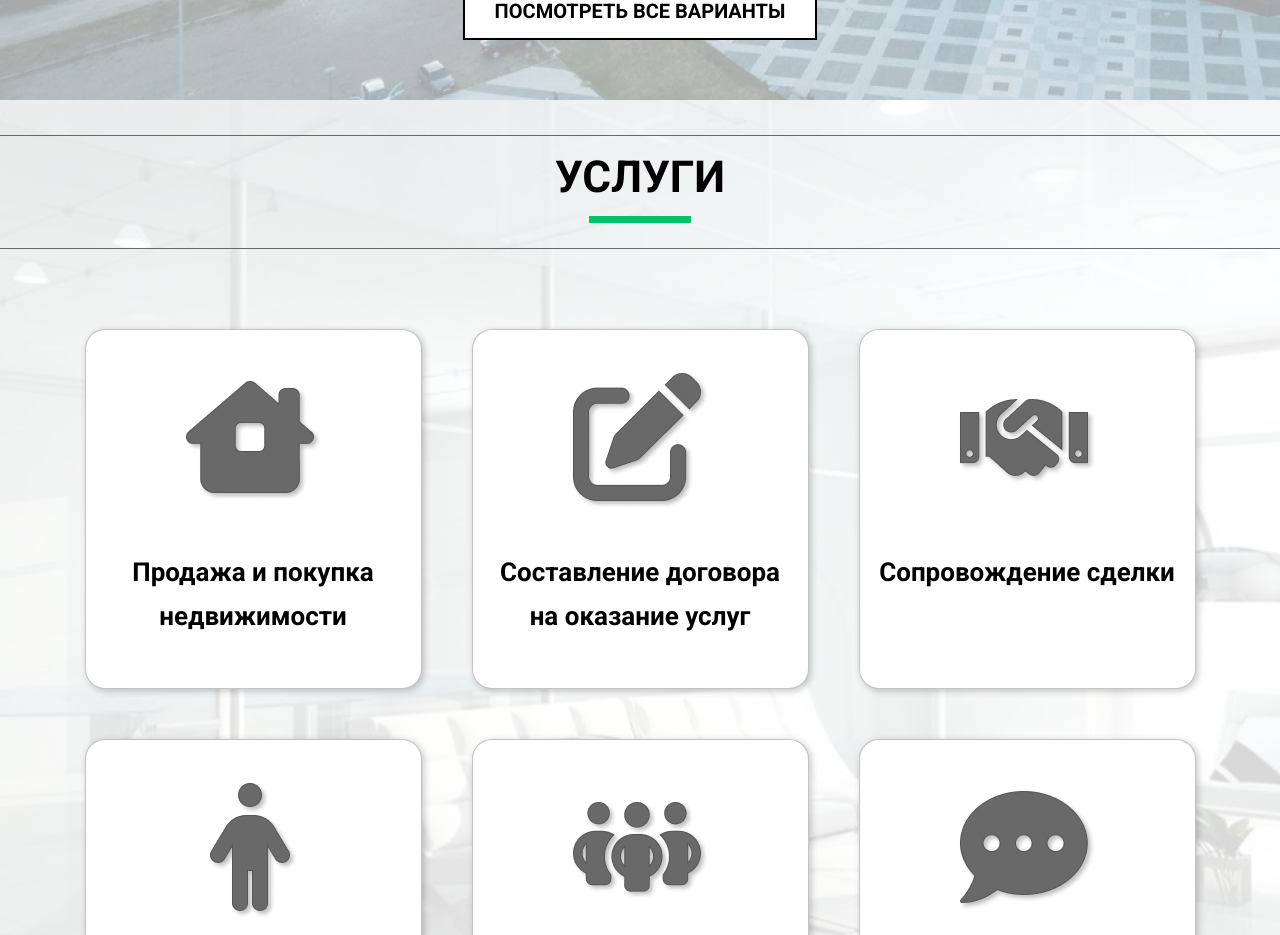
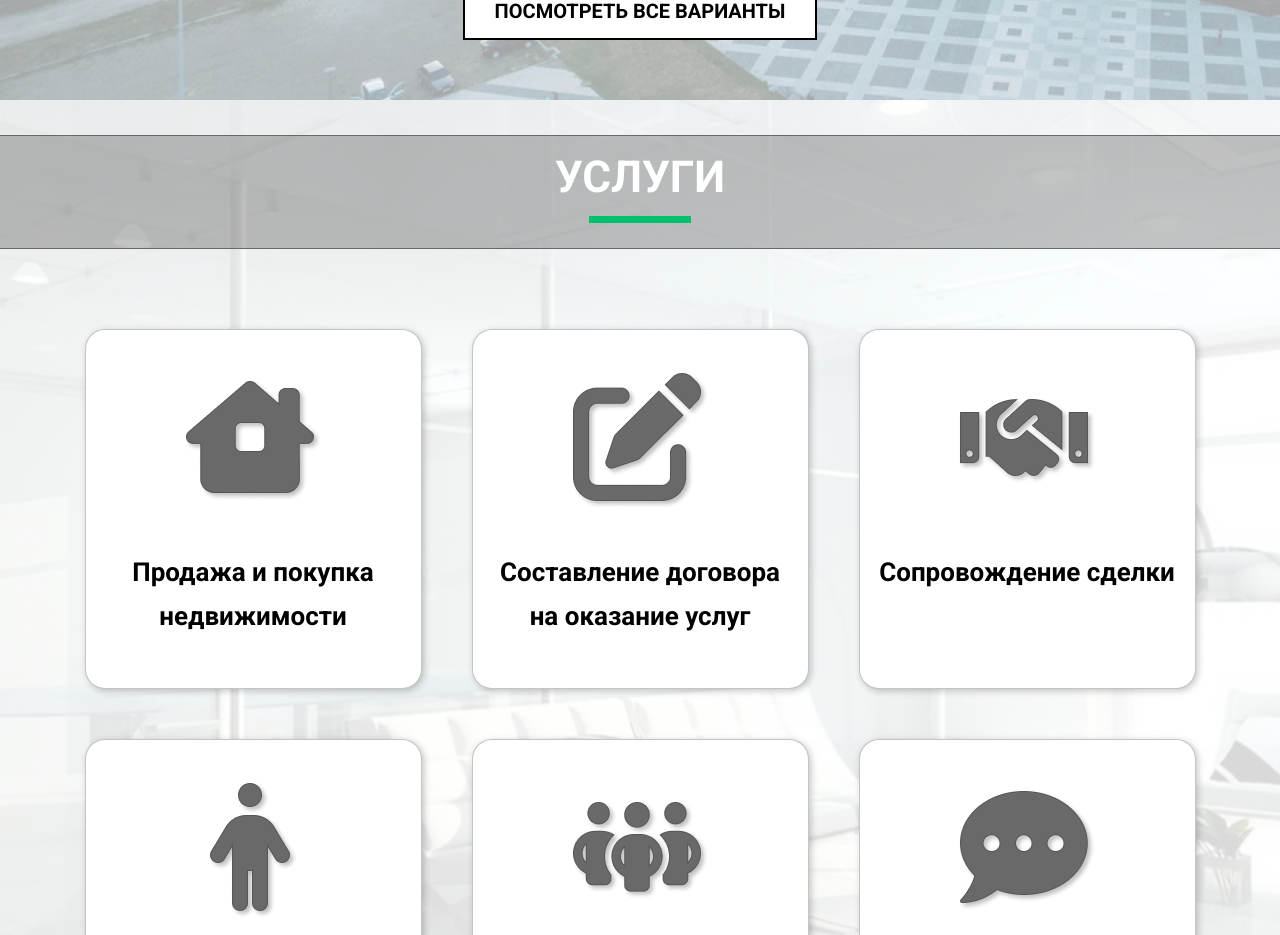
Before and after one commit to alexsmith-proff/DIVA, a Next.js app in the folder client/: page / in a window 1280 px wide. Shown: the part 980-1915 px from the top of the page. Built offline with nearby package versions, Linux system fonts and the light colour scheme.

Commit message:
Add style SectionTitle

```diff
--- a/client/components/SectionTitle/SectionTitle.module.scss
+++ b/client/components/SectionTitle/SectionTitle.module.scss
@@ -13,9 +13,15 @@
     }
     &.white{
         background-color: #fff;
+        .text{
+            color: #000;
+        }
     }
     &.black{
         background-color: rgba(0, 0, 0, .23);
+        .text{
+            color: #fff;
+        }
     }
 }
 .text {
--- a/client/components/SectionTitle/SectionTitle.tsx
+++ b/client/components/SectionTitle/SectionTitle.tsx
@@ -12,7 +12,7 @@ type SectionTitleProps = {
 const SectionTitle: React.FC<SectionTitleProps> = ({ children, backgroundColor, noBorder }) => {
     return (
         <div className={s.sectionTitle}>
-            <div className={(noBorder ? s.title : (s.title + ' ' + s.border)) + (backgroundColor == TypeColor.white ? (' ' + s.white) : '')}>
+            <div className={(noBorder ? s.title : (s.title + ' ' + s.border)) + (backgroundColor == TypeColor.white ? (' ' + s.white) : '') + (backgroundColor == TypeColor.black ? (' ' + s.black) : '')}>
                 <div className={s.text}>
                     {children}
                 </div>
--- a/client/components/ServiceSection/ServiceSection.tsx
+++ b/client/components/ServiceSection/ServiceSection.tsx
@@ -1,4 +1,5 @@
 import React from 'react'
+import { TypeColor } from '../../interfaces/enums';
 import SectionTitle from '../SectionTitle/SectionTitle';
 import ServiceCardsList from '../ServiceCardsList/ServiceCardsList';
 
@@ -9,7 +10,7 @@ type ServiceSectionProps = {}
 const ServiceSection: React.FC<ServiceSectionProps> = () => {
     return (
         <div className={s.section}>
-            <SectionTitle>
+            <SectionTitle backgroundColor={TypeColor.black}>
                 услуги
             </SectionTitle>
             <div className="container">
```
